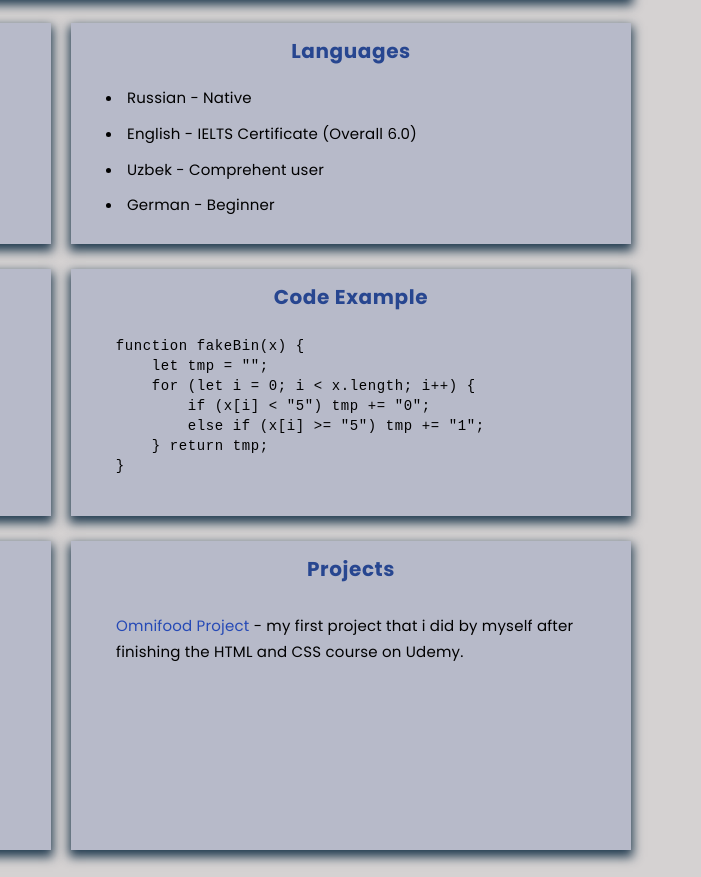
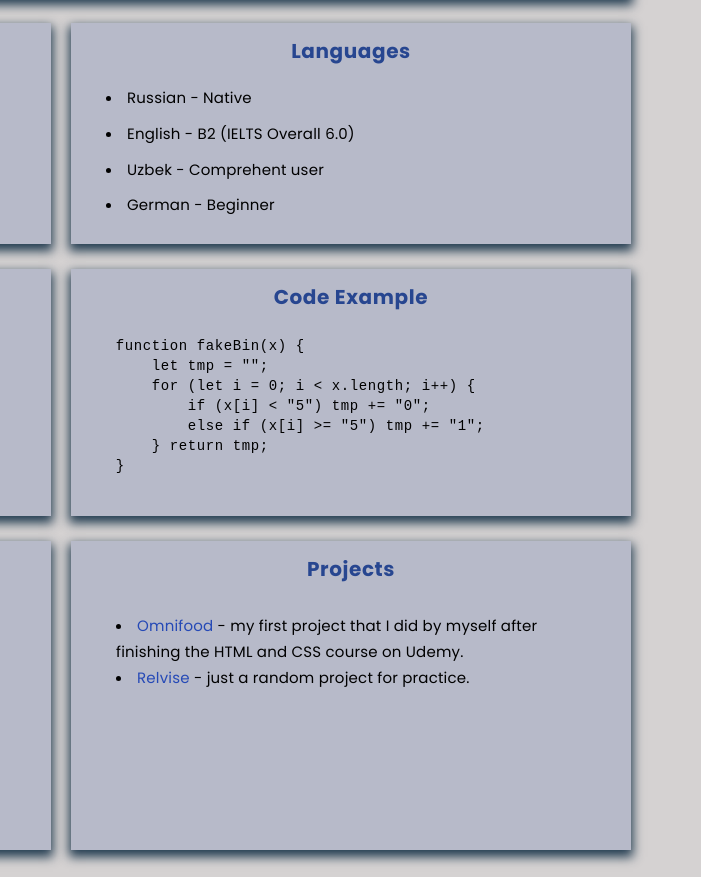
Before and after one commit to WaLkeeD/rsschool-cv, a plain HTML site: page index.html in a window 1280 px wide. Shown: the part 466-1343 px from the top of the page, 579-1280 px from the left. Drawn offline with nearby package versions, Linux system fonts and the light colour scheme; a web font is replaced by a local one.

Commit message:
feat: added yet another project Relvise

```diff
--- a/css/sass/style.scss
+++ b/css/sass/style.scss
@@ -515,6 +515,8 @@ pre code {
 
     &__text {
         @extend %header-text;
+        list-style: inside;
+
     }
 }
 
--- a/index.html
+++ b/index.html
@@ -116,8 +116,7 @@
                                         Russian - Native
                                     </li>
                                     <li class="languages__item">
-                                        English - IELTS Certificate (Overall
-                                        6.0)
+                                        English - B2 (IELTS Overall 6.0)
                                     </li>
                                     <li class="languages__item">
                                         Uzbek - Comprehent user
@@ -225,19 +224,26 @@ function fakeBin(x) {
                                 class="contacts-project__project flex-container"
                             >
                                 <h2 class="project__title">Projects</h2>
-                                <div class="project__body">
-                                    <p class="project__text">
+                                <ul class="project__body">
+                                    <li class="project__text">
                                         <a
                                             href="https://omnifood-walker.netlify.app/"
                                             class="project__link"
                                             target="_blank"
-                                            >Omnifood Project</a
+                                            >Omnifood</a
                                         >
-                                        - my first project that i did by myself
+                                        - my first project that I did by myself
                                         after finishing the HTML and CSS course
                                         on Udemy.
-                                    </p>
-                                </div>
+                                    </li>
+                                    <li class="project__text">
+                                        <a
+                                            href="https://walkeed.github.io/Relvise"
+                                            class="project__link"
+                                            target="_blank"
+                                        >Relvise</a> - just a random project for practice.
+                                    </li>
+                                </ul>
                             </div>
                         </div>
                     </section>
```
Also changed, not shown: css/style.css, 1 other file.
